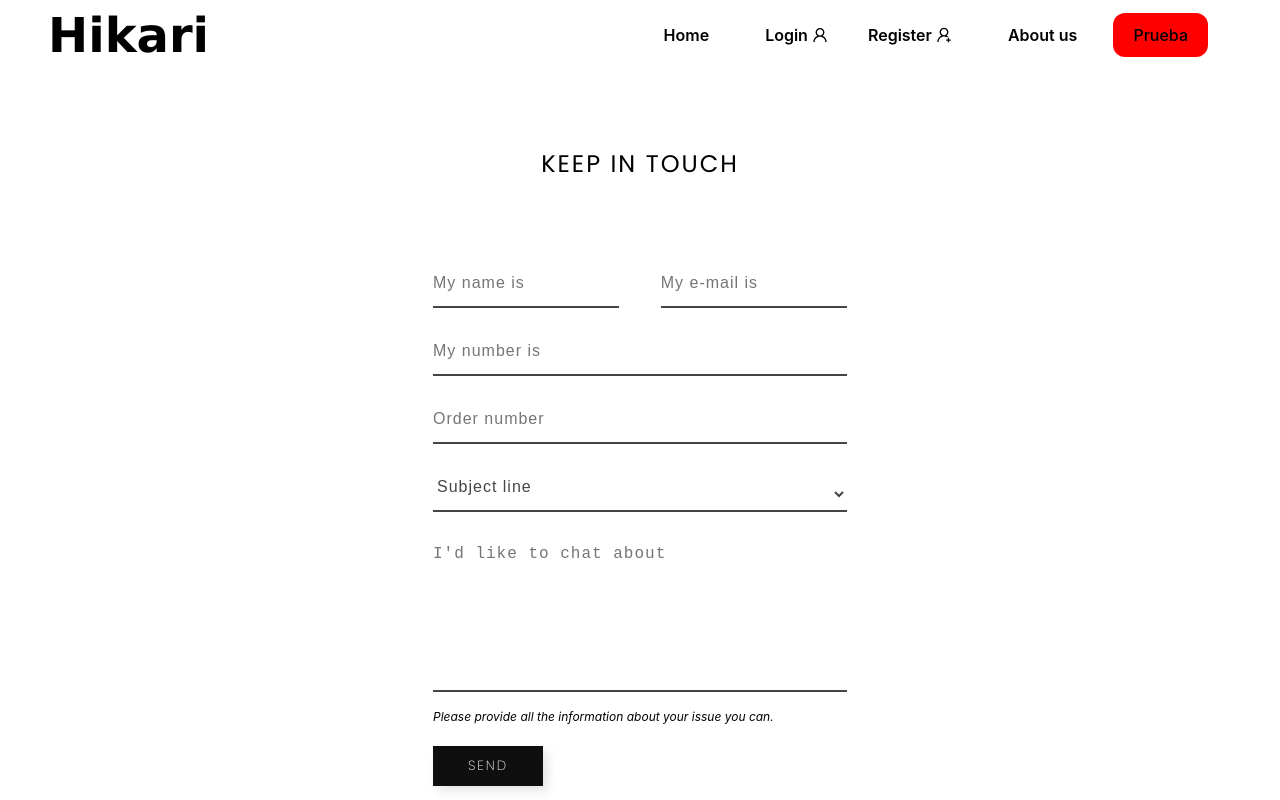
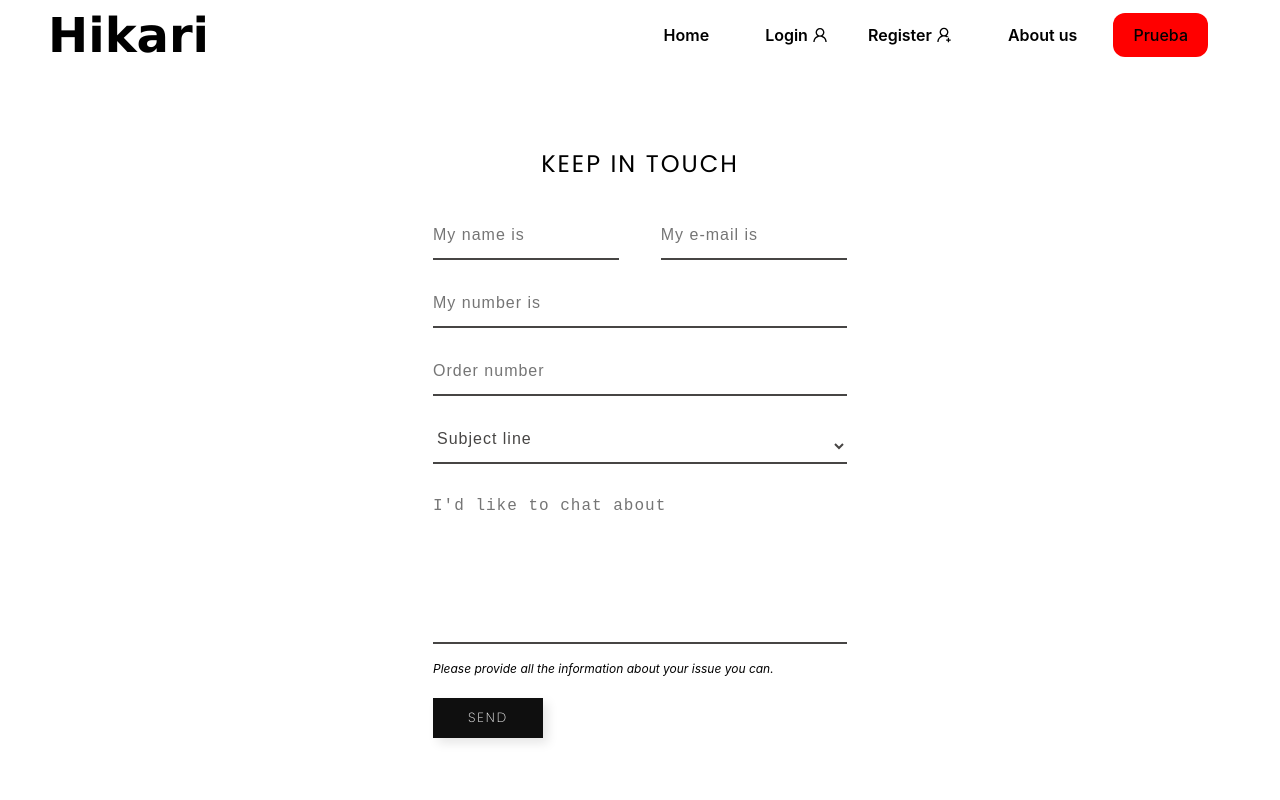
Before and after one commit to yolovi/project-frontend-ecommerce, a React (Vite) app: page /contact in a window 1280 px wide. Shown: the top 800 px of the page. Built offline with nearby package versions, Linux system fonts and the light colour scheme; a web font is replaced by a local one.

Commit message:
contact form margin

```diff
--- a/src/components/Contact/Contact.scss
+++ b/src/components/Contact/Contact.scss
@@ -21,8 +21,7 @@
 }
 
 .form-contact {
-  padding: 37.5px;
-  margin: 50px 0;
+  margin: 40px 0;
 }
 
 h1 {
```
Also changed, not shown: src/App.scss (+3 -4 lines).
